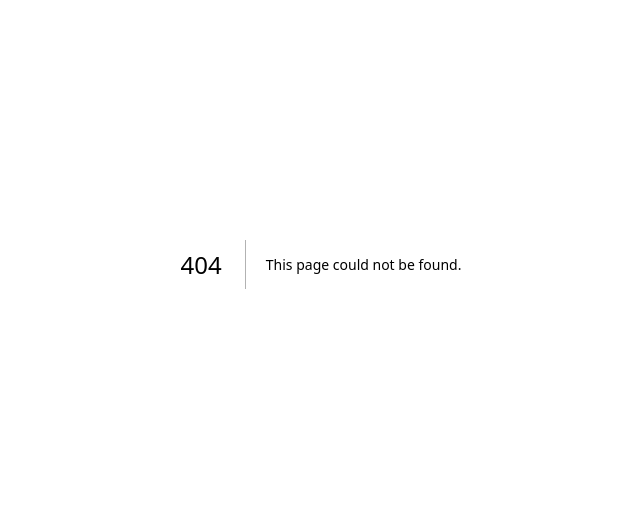
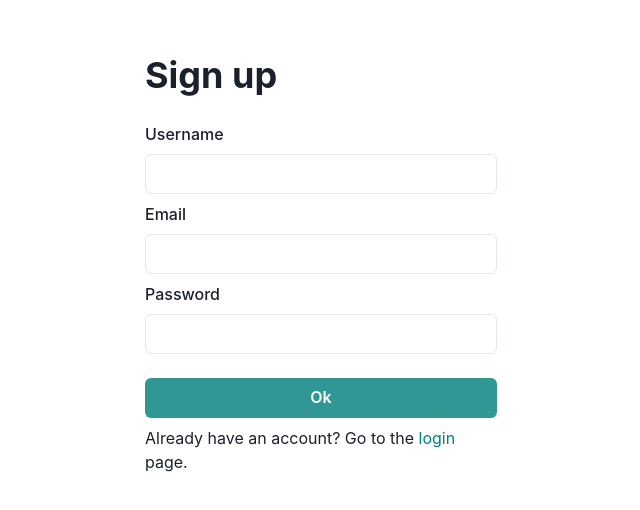
Before and after one commit to imakero/chat, a Next.js app in the folder packages/frontend/: page /signup in a window 1280 px wide. Before the commit this address had no page. Shown: the part 136-646 px from the top of the page, without its empty margins (319-959 px from the left). Built offline with nearby package versions, Linux system fonts and the light colour scheme.

Commit message:
add signup layout

```diff
--- /dev/null
+++ b/packages/frontend/pages/signup.tsx
@@ -0,0 +1,69 @@
+import {
+  Button,
+  Container,
+  FormControl,
+  FormLabel,
+  Heading,
+  Text,
+  VStack,
+} from "@chakra-ui/react";
+import { Form, Formik } from "formik";
+import Input from "../components/form/input";
+import Link from "../components/link";
+
+type Values = {
+  username: string;
+  email: string;
+  password: string;
+};
+
+const Signup = () => {
+  return (
+    <Container
+      maxW="sm"
+      h="100vh"
+      display="flex"
+      flexDirection="column"
+      justifyContent="center"
+      alignItems="center"
+    >
+      <Formik
+        initialValues={{
+          username: "",
+          email: "",
+          password: "",
+        }}
+        onSubmit={(values: Values) => console.log(values)}
+      >
+        <VStack as={Form} alignItems="start">
+          <Heading mb={4}>Sign up</Heading>
+
+          <FormControl>
+            <FormLabel>Username</FormLabel>
+            <Input name="username" type="text" />
+          </FormControl>
+          <FormControl>
+            <FormLabel>Email</FormLabel>
+            <Input name="email" type="email" />
+          </FormControl>
+          <FormControl>
+            <FormLabel>Password</FormLabel>
+            <Input name="password" type="password" />
+          </FormControl>
+          <Button type="submit" w="100%" mt={4} colorScheme="teal">
+            Ok
+          </Button>
+          <Text>
+            Already have an account? Go to the{" "}
+            <Link href="/login" color="teal">
+              login
+            </Link>{" "}
+            page.
+          </Text>
+        </VStack>
+      </Formik>
+    </Container>
+  );
+};
+
+export default Signup;
```
